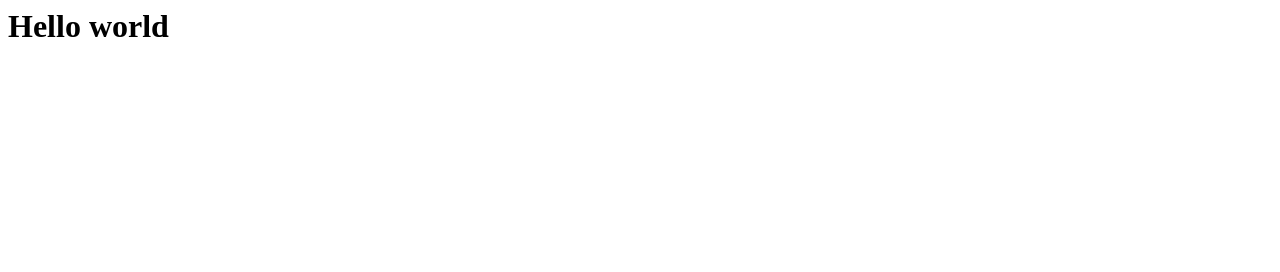
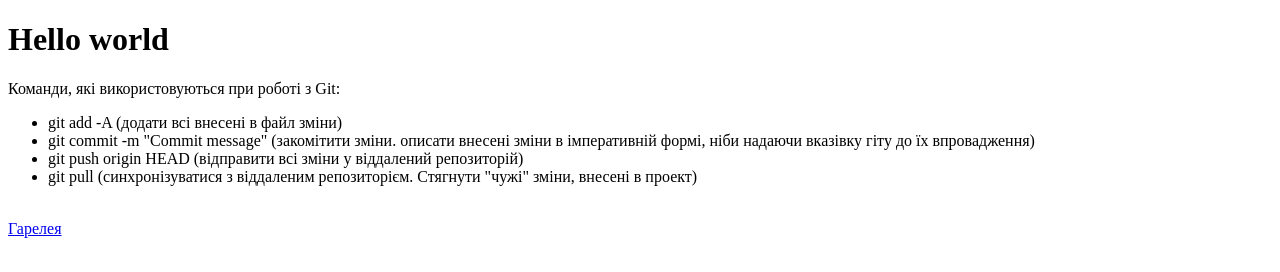
Before and after one commit to HannaDem/hellogit, a plain HTML site: page index.html in a window 1280 px wide. Drawn offline with Linux system fonts and the light colour scheme.

Commit message:
add to index.html commands for Git

```diff
--- a/index.html
+++ b/index.html
@@ -1 +1,28 @@
-<h1>Hello world</h1>
+<!DOCTYPE html>
+<html lang="en">
+<head>
+    <meta charset="UTF-8">
+    <meta http-equiv="X-UA-Compatible" content="IE=edge">
+    <meta name="viewport" content="width=device-width, initial-scale=1.0">
+    <title>Головна сторінка</title>
+</head>
+<body>
+    <h1>Hello world</h1>
+    <p>Команди, які використовуються при роботі з Git:</p>
+    <ul>
+        <li>
+            git add -A (додати всі внесені в файл зміни)
+        </li>
+        <li>
+            git commit -m "Commit message" (закомітити зміни. описати внесені зміни в імперативній формі, ніби надаючи
+            вказівку гіту до їх впровадження)
+        </li>
+        <li>
+            git push origin HEAD (відправити всі зміни у віддалений репозиторій)
+        </li>
+        <li>git pull (синхронізуватися з віддаленим репозиторієм. Стягнути "чужі" зміни, внесені в проект)</li>
+    </ul>
+    <br>
+    <a href="gallery.html">Гарелея</a>
+</body>
+</html>
```
Also changed, not shown: gallery.html (+2 -0 lines).
